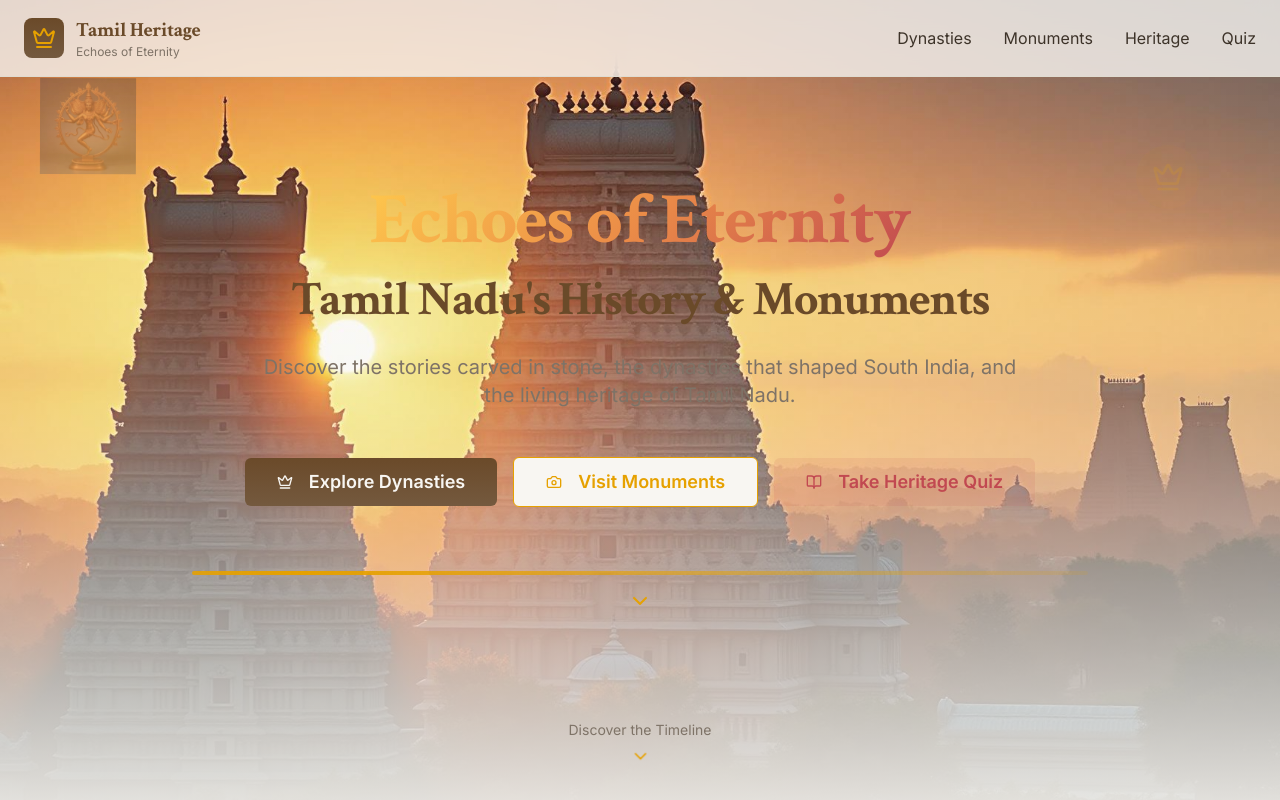
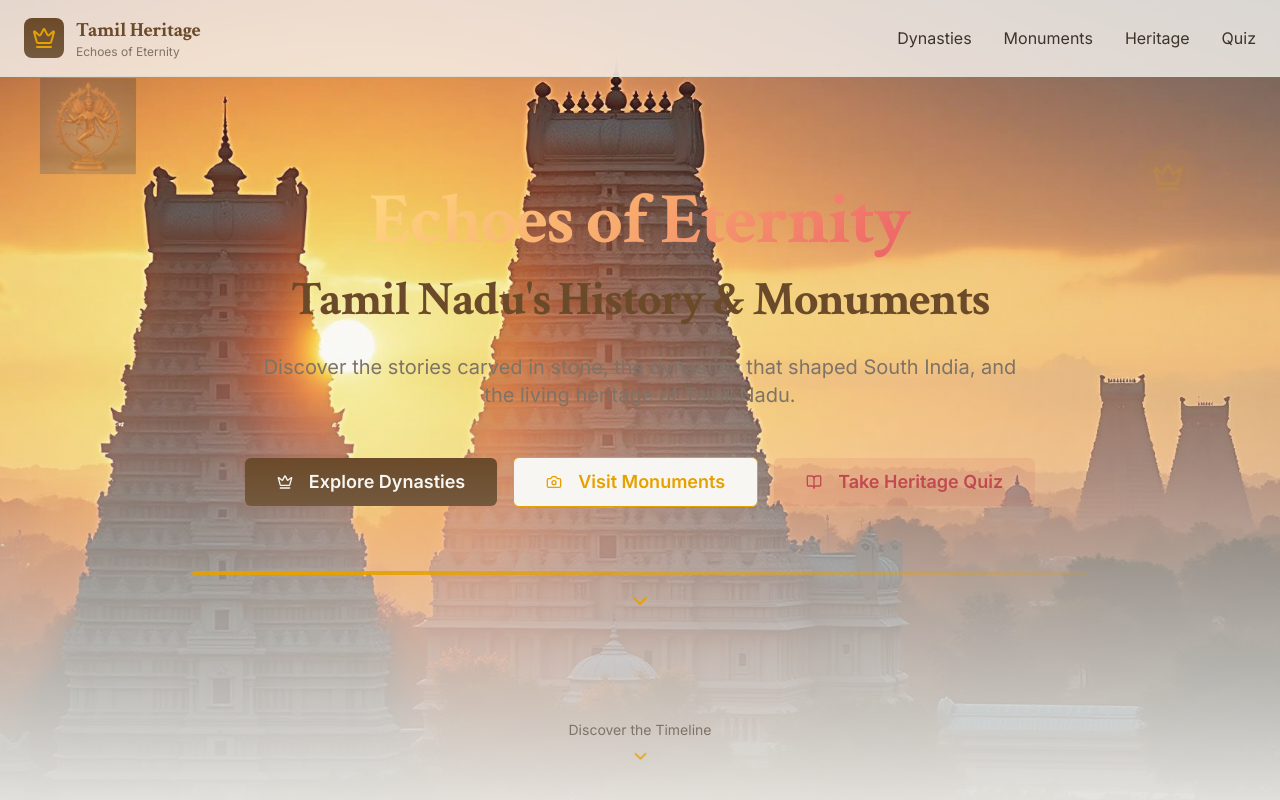
Before and after one commit to Hari-Ramachandran-git/stone-echoes-tn, a React (Vite) app: page / in a window 1280 px wide. Shown: the top 800 px of the page. Built offline with nearby package versions, Linux system fonts and the light colour scheme; the HTML template or start-up script is replaced by a standard one.

Commit message:
Fix: Improve headline visibility

```diff
--- a/src/index.css
+++ b/src/index.css
@@ -58,7 +58,7 @@
     --sidebar-ring: 217.2 91.2% 59.8%;
 
     /* Heritage gradients */
-    --gradient-sunrise: linear-gradient(135deg, hsl(42 100% 65%), hsl(25 80% 60%), hsl(356 49% 52%));
+    --gradient-sunrise: linear-gradient(135deg, hsl(42 100% 75%), hsl(25 90% 70%), hsl(356 80% 65%));
     --gradient-temple: linear-gradient(180deg, hsl(30 44% 29%), hsl(30 30% 35%));
     --gradient-stone: linear-gradient(45deg, hsl(0 0% 37%), hsl(0 0% 45%));
 
@@ -110,7 +110,7 @@
     --sidebar-ring: 217.2 91.2% 59.8%;
 
     /* Dark mode heritage styles */
-    --gradient-sunrise: linear-gradient(135deg, hsl(42 100% 55%), hsl(25 70% 50%), hsl(356 60% 60%));
+    --gradient-sunrise: linear-gradient(135deg, hsl(42 100% 70%), hsl(25 80% 65%), hsl(356 70% 70%));
     --gradient-temple: linear-gradient(180deg, hsl(30 20% 15%), hsl(30 15% 20%));
     --shadow-temple: 0 10px 40px -10px hsl(30 20% 8% / 0.5);
   }
```
